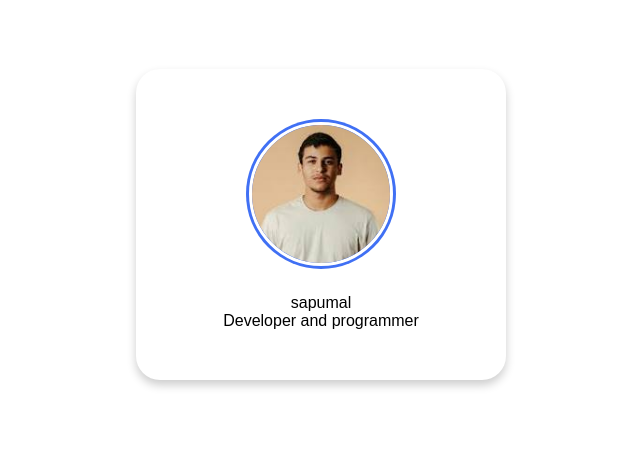
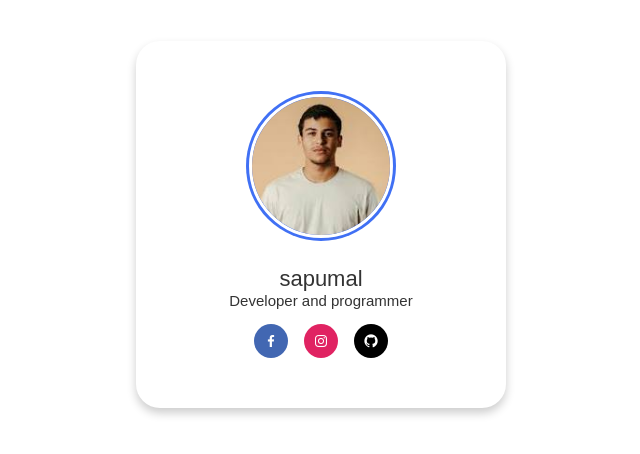
Before and after one commit to MayanthaS/Profile_cards, a plain HTML site: page index.html in a window 1280 px wide. Shown: the part 176-630 px from the top of the page, without its empty margins (319-959 px from the left). Drawn offline with nearby package versions, Linux system fonts and the light colour scheme.

Commit message:
added social media css part

```diff
--- a/index.html
+++ b/index.html
@@ -16,6 +16,17 @@
             <span class="name">sapumal</span>
             <span class="job">Developer and programmer</span>
         </div>
+        <div class="media-buttons">
+            <a href="#" style="background:#4267b2" class="link">
+                <i class="bx bxl-facebook" ></i>
+            </a>
+             <a href="#" style="background:#e02362 ;" class="link">
+                <i class="bx bxl-instagram"></i>
+            </a>
+             <a href="#" style="background:#000" class="link">
+                <i class="bx bxl-github"></i>
+            </a>
+        </div>
     </div>
 </body>
 </html>
--- a/style.css
+++ b/style.css
@@ -48,6 +48,31 @@ body{
    display: flex;
    flex-direction: column;
    align-items: center;
-
+   color: #333;
 
 }
+.profile-card .name{
+    font-size: 22px;
+    font-weight: 500;
+}
+.profile-card .job{
+    font-size: 15px;
+    font-weight: 400;
+}
+.profile-card .media-buttons{
+    display: flex;
+    align-items: center;
+    margin-top: 15px;
+}
+.media-buttons .link{
+    display: flex;
+    align-items: center;
+    justify-content: center;
+    color: #fff;
+    height: 34px;
+    width: 34px;
+    border-radius: 50%;
+    margin: 0 8px;
+    background-color: #4070f4;
+    text-decoration: none;
+}
```
